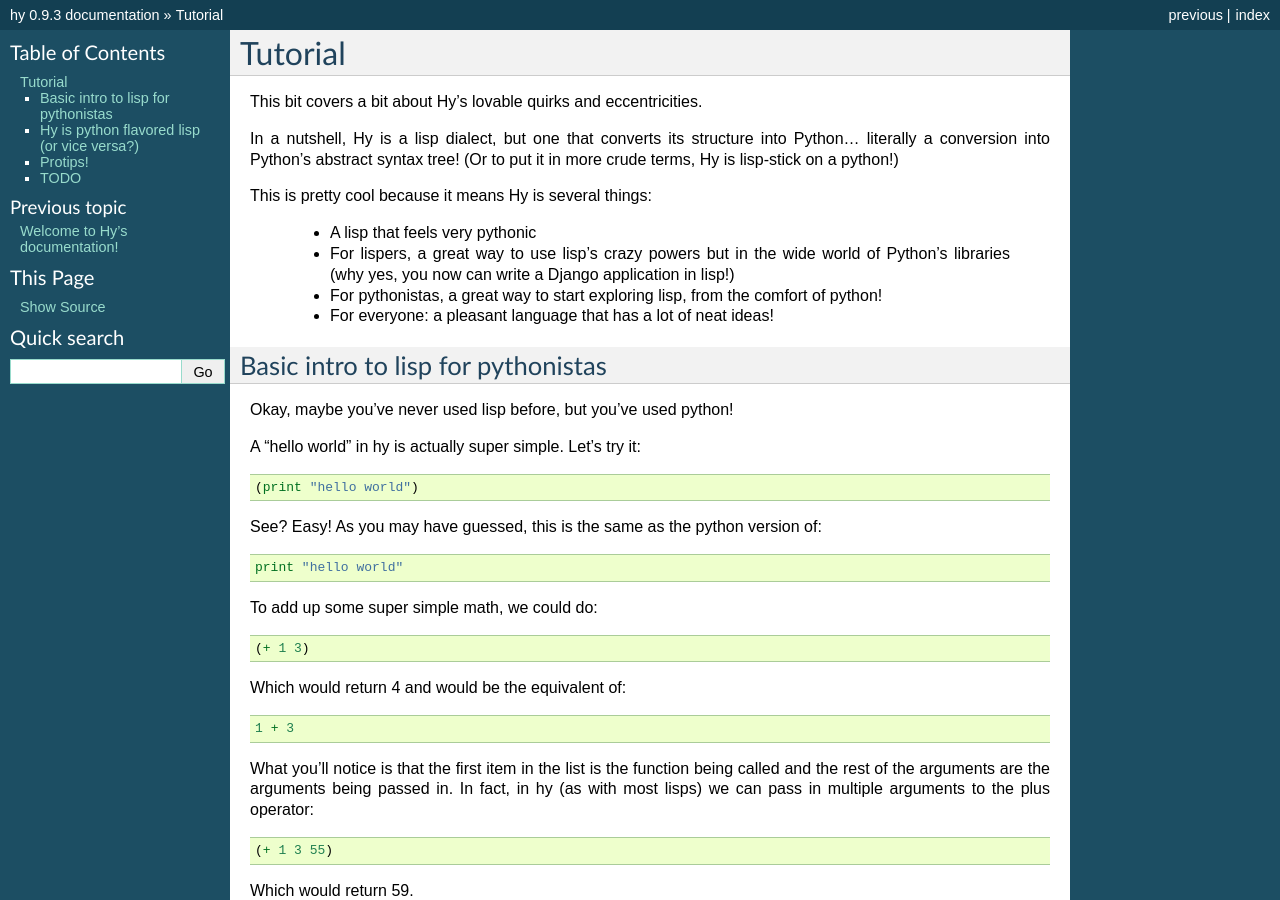
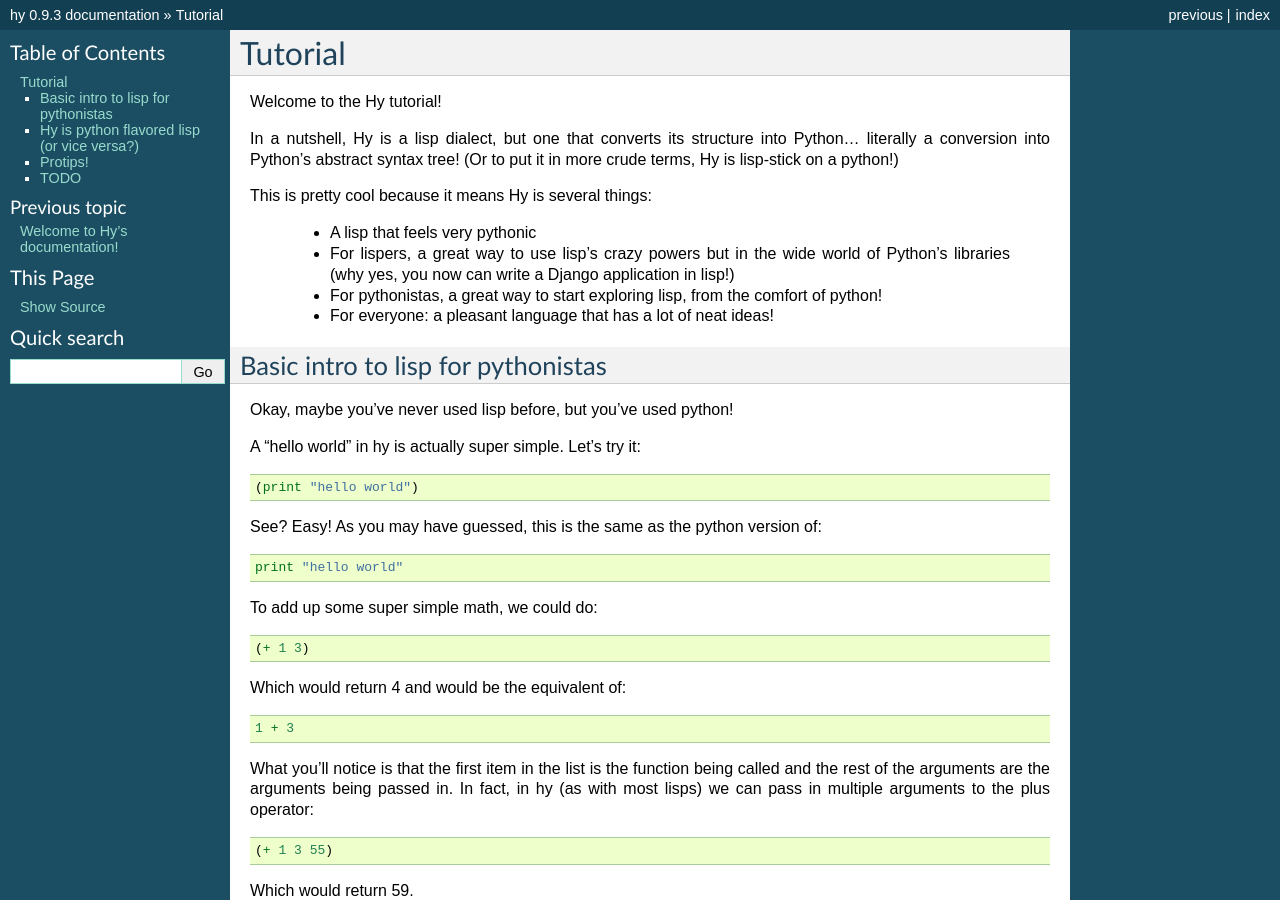
Before and after one commit to hylang/hy, a Sphinx documentation site: the page built from docs/language/tutorial.rst, in a window 1280 px wide and 900 px high. Built offline with Sphinx 7.4.7, drawn with Linux system fonts in a browser that asks for light colours.

Commit message:
Replacing "quirks and eccentricities" with a "welcome"
We love welcoming people!

```diff
--- a/docs/language/tutorial.rst
+++ b/docs/language/tutorial.rst
@@ -1,8 +1,7 @@
 Tutorial
 ========
 
-
-This bit covers a bit about Hy's lovable quirks and eccentricities.
+Welcome to the Hy tutorial!
 
 In a nutshell, Hy is a lisp dialect, but one that converts its
 structure into Python... literally a conversion into Python's abstract
```
